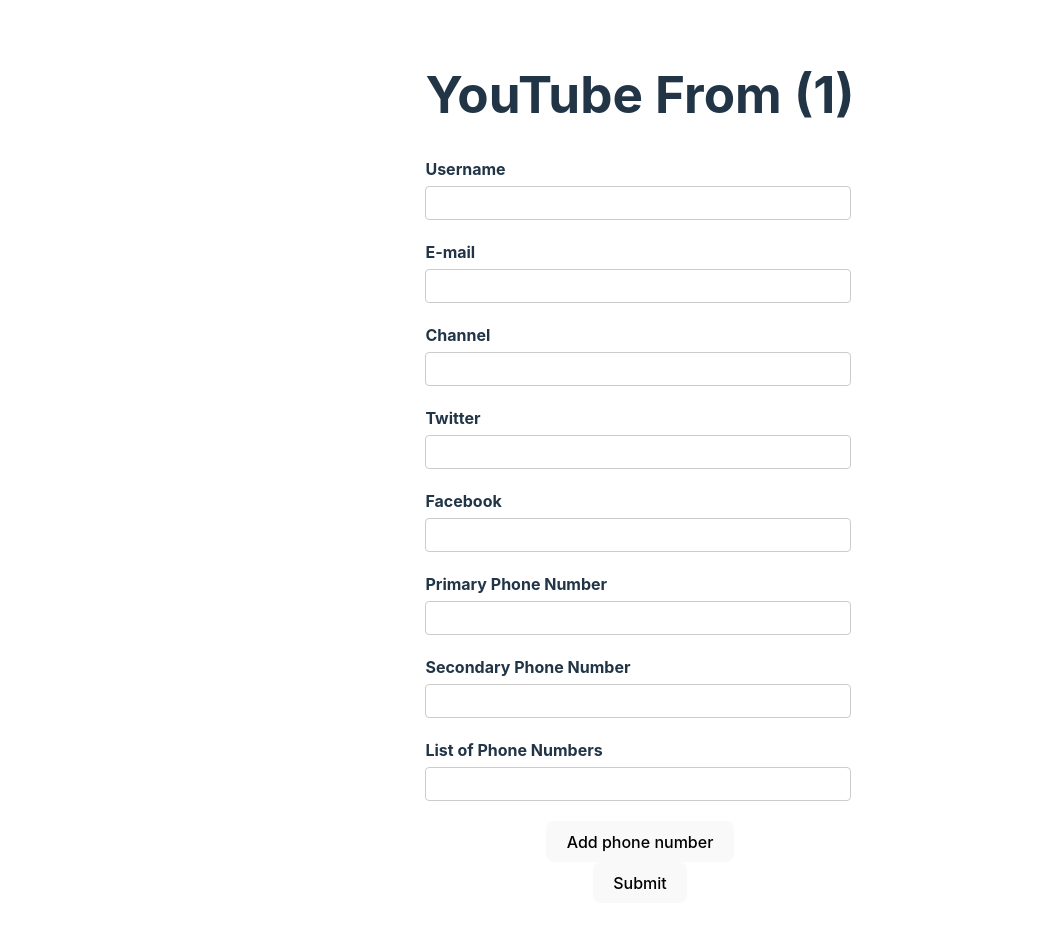
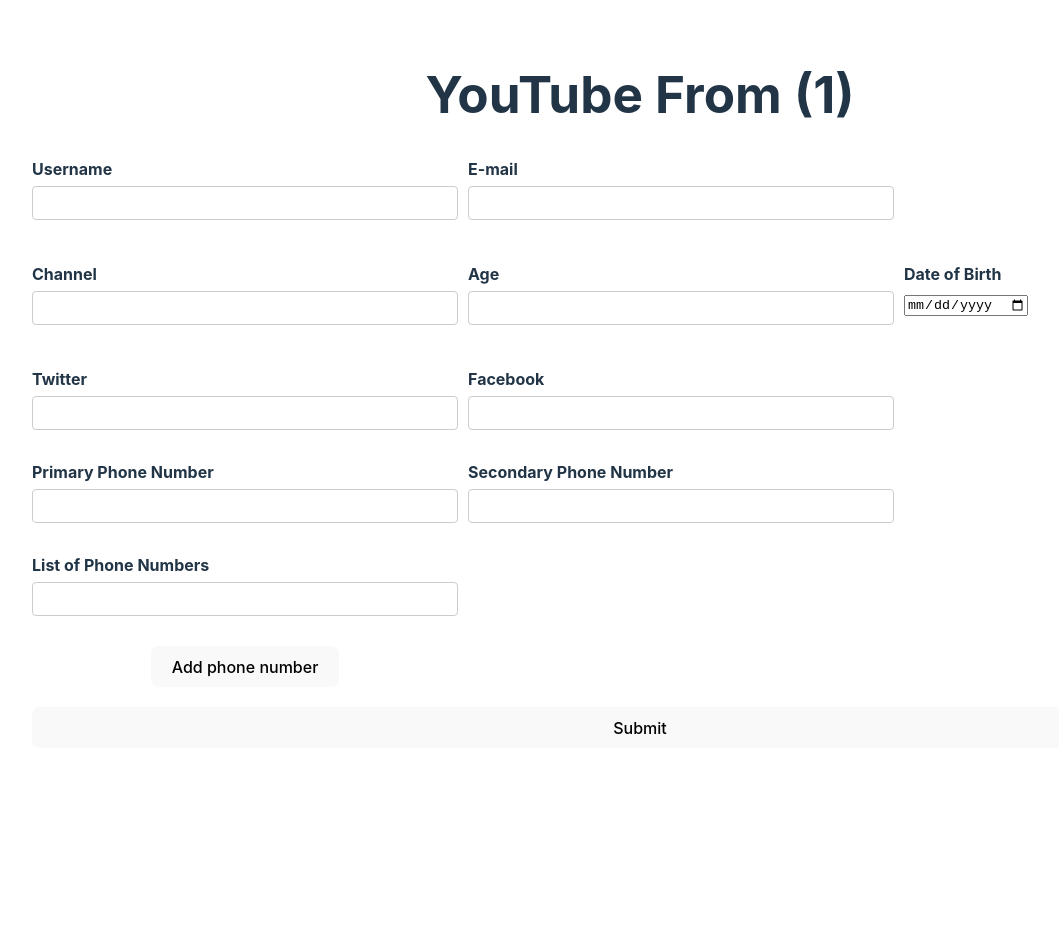
Before and after one commit to zahrabagheri1/document-of-what-i-learn, a React (Vite) app in the folder react-hook-form/rhf-demo/: page / in a window 1280 px wide. Shown: the top 928 px of the page, without its empty margins (0-1059 px from the left). After the commit the page ends 800 px from the top, so only its background shows below. Built offline with nearby package versions, Linux system fonts and the light colour scheme.

Commit message:
Numeric and Date Values

```diff
--- a/react-hook-form/rhf-demo/src/App.css
+++ b/react-hook-form/rhf-demo/src/App.css
@@ -3,6 +3,21 @@
   margin: 0 auto;
   padding: 2rem;
   text-align: center;
+}
+
+.form {
+  display: flex;
+  flex-direction: column;
+  gap: 10px;
+}
+
+.form-group {
+  width: 100%;
+  margin: auto;
+  display: flex;
+  flex-direction: row;
+  flex-wrap: wrap;
+  gap: 10px;
 }
 
 label {
@@ -32,3 +47,14 @@ border-radius: 4px;
 .form-control {
   margin-bottom: 20px;
 }
+
+.form-control-phone {
+  display: flex;
+  flex-direction: row;
+  gap: 10px;
+}
+
+.form button {
+  flex: 12;
+  margin-top: 10px;
+}
--- a/react-hook-form/rhf-demo/src/components/YouTubeFrom.tsx
+++ b/react-hook-form/rhf-demo/src/components/YouTubeFrom.tsx
@@ -15,7 +15,9 @@ type FormData = {
   phoneNumbers: string[];
   phNumbers: {
     number: string;
-  }[]
+  }[];
+  age: number;
+  dob: Date;
 }
 
 function YouTubeFrom() {
@@ -30,7 +32,8 @@ function YouTubeFrom() {
       },
       phoneNumbers: ["", ""],
       phNumbers: [{ number: "" }],
-
+      age: 0,
+      dob: new Date()
     }
     // defaultValues: async () => {
     //   const response = await fetch("https://jsonplaceholder.typicode.com/users/1")
@@ -60,7 +63,8 @@ function YouTubeFrom() {
     <div>
       <h1>YouTube From ({renderCount / 2})</h1>
 
-      <form onSubmit={handleSubmit(onSubmit)} noValidate>
+      <form className='form' onSubmit={handleSubmit(onSubmit)} noValidate>
+        <div className='form-group'>
           {/* Username */}
           <div className='form-control'>
             <label htmlFor="username">Username</label>
@@ -98,10 +102,40 @@ function YouTubeFrom() {
           {/* Channel */}
           <div className='form-control'>
             <label htmlFor="channel">Channel</label>
-          <input type="text" id="channel" {...register('channel', { required: { value: true, message: "Channel is required" } })} />
+            <input type="text" id="channel" {...register('channel', {
+              required: {
+                value: true,
+                message: "Channel is required"
+              }
+            })} />
             <p className='error'>{errors.channel?.message}</p>
           </div>
 
+          {/* Age */}
+          <div className='form-control'>
+            <label htmlFor="age">Age</label>
+            <input type="number" id="age" {...register('age', {
+              valueAsNumber: true,
+              required: {
+                value: true,
+                message: "Age is required"
+              }
+            })} />
+            <p className='error'>{errors.age?.message}</p>
+          </div>
+
+          {/* Date of Birth */}
+          <div className='form-control'>
+            <label htmlFor="dob">Date of Birth</label>
+            <input type="date" id="dob" {...register('dob', {
+              valueAsDate: true,
+              required: {
+                value: true,
+                message: "Date of Birth is required"
+              }
+            })} />
+            <p className='error'>{errors.dob?.message}</p>
+          </div>
 
           {/* Social */}
           <div className='form-control'>
@@ -131,18 +165,19 @@ function YouTubeFrom() {
               {
                 fields.map((field, index) => {
                   return (
-                  <div className='form-control' key={field.id}>
+                    <div className='form-control form-control-phone' key={field.id}>
                       <input type='text' {...register(`phNumbers.${index}.number` as const)} />
                       {
                         index > 0 && (
-                        <button type='button' onClick={()=> remove(index)}>Remove</button>
+                          <button type='button' onClick={() => remove(index)}>Remove</button>
                         )
                       }
                     </div>
                   )
                 })
               }
-            <button  type='button' onClick={() => append({ number: "" })}>Add phone number</button>
+              <button type='button' onClick={() => append({ number: "" })}>Add phone number</button>
+            </div>
           </div>
         </div>
 
```
Lines whose indentation alone changed are shown as unchanged.
